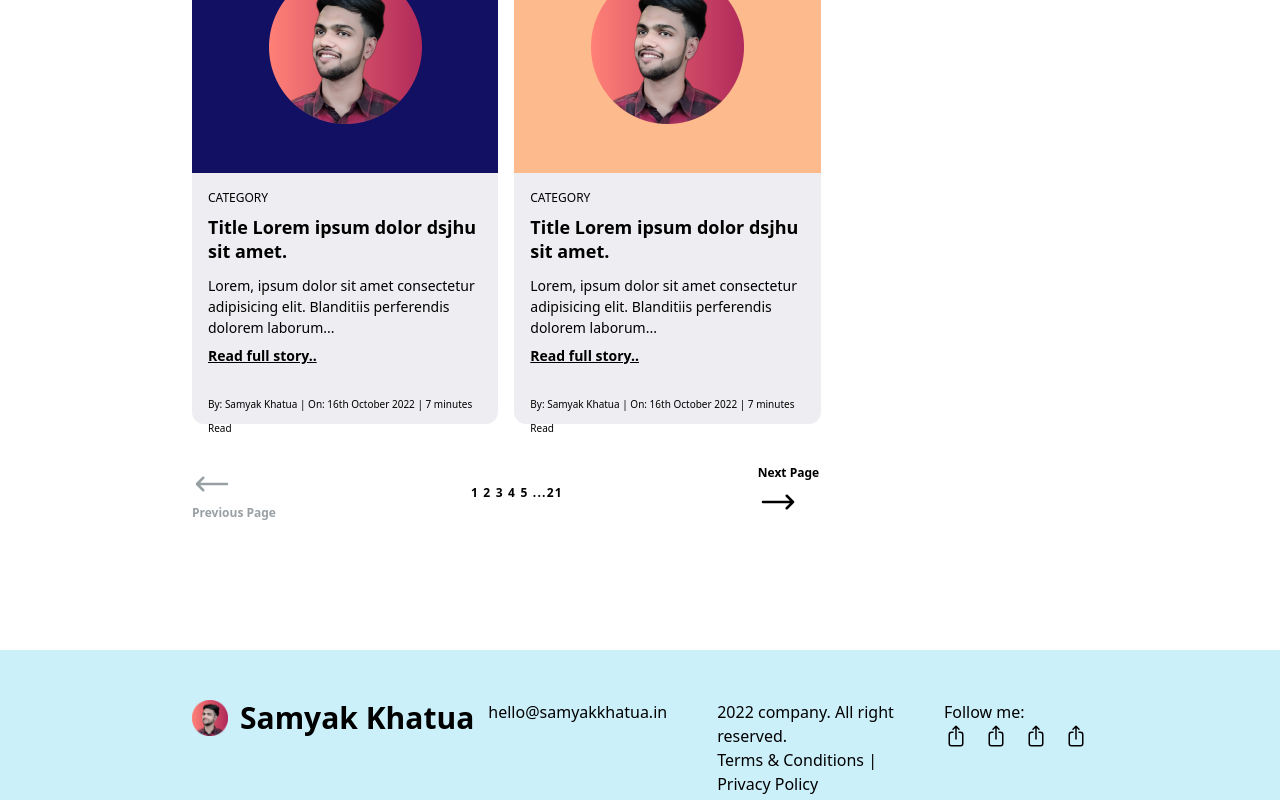
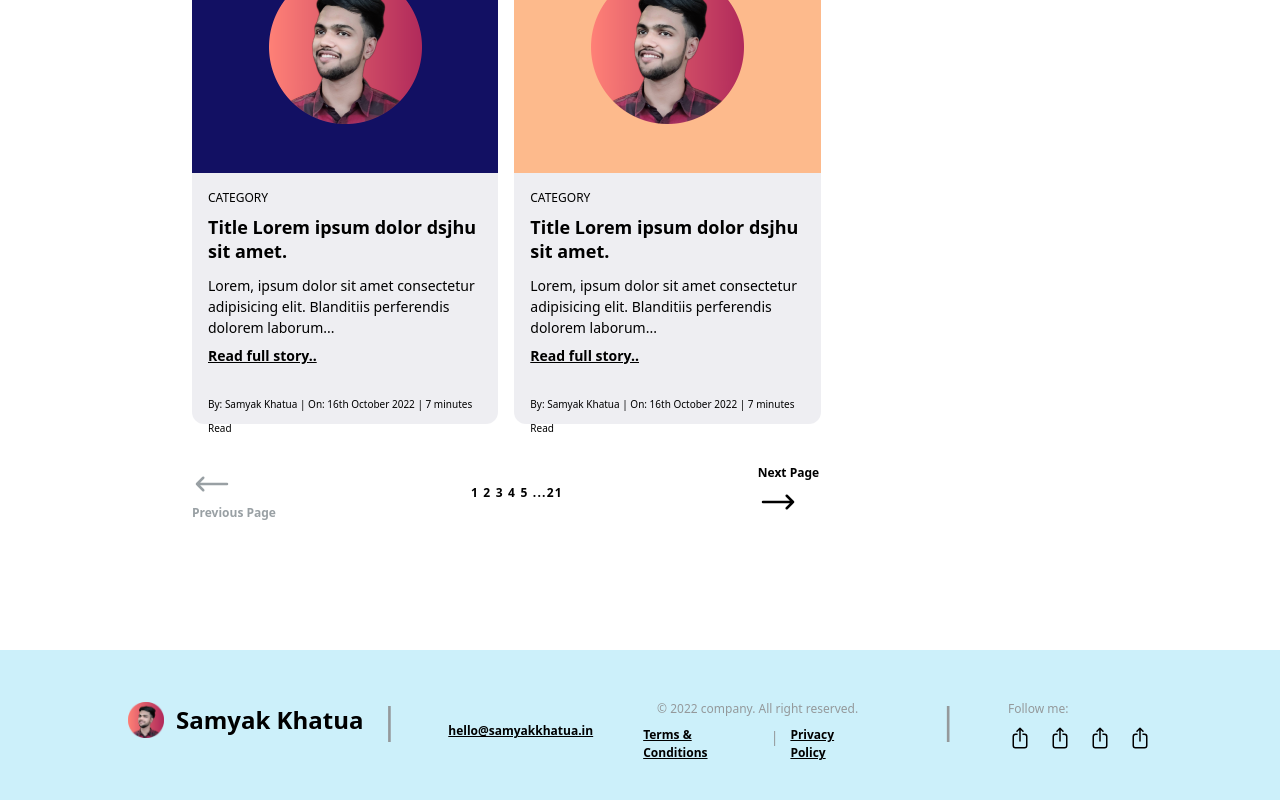
Before and after one commit to samyakkhatua/dynamic-modern-blog, a React (Vite) app: page /blog-home in a window 1280 px wide. Shown: the part 3203-4003 px from the top of the page. Built offline with nearby package versions, Linux system fonts and the light colour scheme.

Commit message:
Footer style updated

```diff
--- a/src/components/Footer.jsx
+++ b/src/components/Footer.jsx
@@ -4,7 +4,7 @@ const Footer = () => {
   return (
     <>
       <div className=" bg-[#ccf0fa] h-[150px] mt-32">
-        <div className="flex columns-4 gap-[50px] w-[70%] mx-auto pt-[50px]">
+        <div className="flex columns-4 gap-[50px] w-[80%] mx-auto pt-[50px] justify-between ">
           {/* logo & brand name  */}
           <div className=" ">
             <a href="" class="flex items-center ">
@@ -13,26 +13,43 @@ const Footer = () => {
                 class="mr-3 h-6 sm:h-9"
                 alt="Samyak Img"
               />
-              <span class="self-center text-3xl font-semibold whitespace-nowrap dark:text-white ">
+              <span class="self-center text-2xl font-semibold whitespace-nowrap dark:text-white ">
                 Samyak Khatua
               </span>
+              <p className="ml-4 font-thin text-4xl text-[#94999b]">|</p>
             </a>{" "}
           </div>
 
           {/* email id */}
-          <div>
+          <div className="text-[12px] font-bold underline my-auto">
             <p>hello@samyakkhatua.in</p>
           </div>
 
           {/* T&C */}
+          <div className="items-center">
+            <p className="text-[#94999b] text-[12px] text-center mb-2">
+              © 2022 company. All right reserved.
+            </p>
+            <div className="flex justify-between gap-3">
+              <p className="text-[12px] font-bold underline">
+                Terms & Conditions
+              </p>
+              <p className="text-[14px] text-[#94999b]">|</p>
+              <p className="text-[12px] font-bold underline">Privacy Policy</p>
+            </div>
+
+          </div>
+
           <div>
-            <p>2022 company. All right reserved.</p>
-            <p>Terms & Conditions | Privacy Policy</p>
+          <p className="ml-4 font-thin text-4xl text-[#94999b]">|</p>
+
           </div>
 
           {/* social icons */}
           <div>
-            <p>Follow me:</p>
+
+            <p className="text-[#94999b] text-[12px] bold mb-2">
+              Follow me:</p>
             <div className="flex gap-4">
               <svg
                 xmlns="http://www.w3.org/2000/svg"
```
